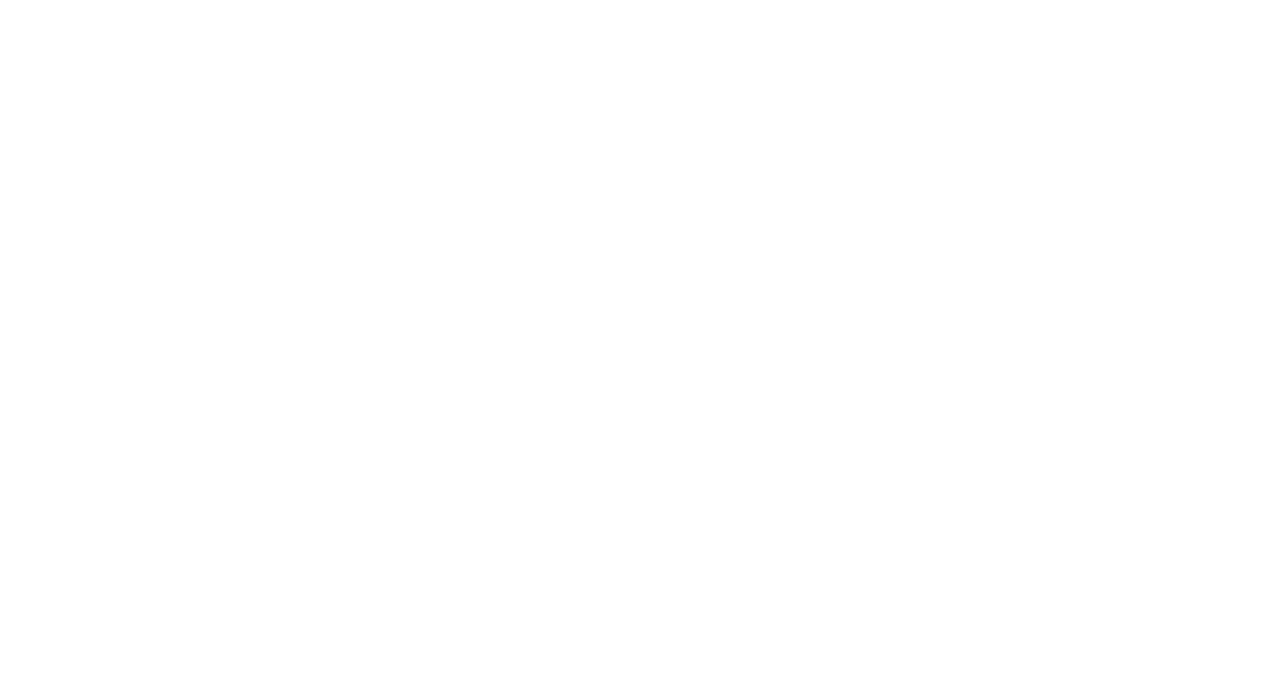
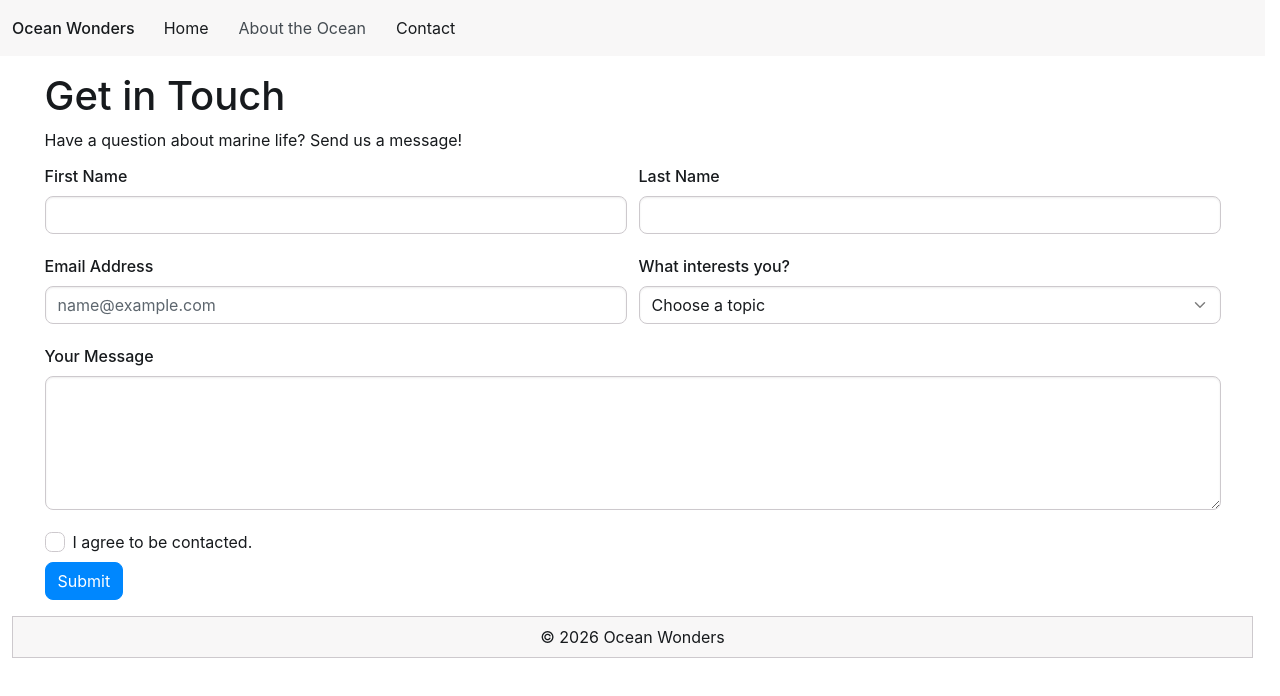
Before and after one commit to ceciliawang-0/lab6, a plain HTML site: page contact.html in a window 1280 px wide. Drawn offline with Linux system fonts and the light colour scheme.

Commit message:
contact page

```diff
--- a/contact.html
+++ b/contact.html
@@ -9,6 +9,132 @@
     <script type="module" src="js/bootstrap.bundle.min.js"></script>
 </head>
 <body>
+    <nav class="navbar md:navbar-expand bg-1 fg-2">
+        <div class="container-fluid">
+            <a class="navbar-brand" href="index.html">Ocean Wonders</a>
+
+            <button class="btn-icon navbar-toggler"
+                    type="button"
+                    data-bs-toggle="drawer"
+                    data-bs-target="#navbarNav"
+                    aria-controls="navbarNav"
+                    aria-expanded="false"
+                    aria-label="Toggle navigation">
+                <span class="navbar-toggler-icon" aria-hidden="true"></span>
+            </button>
+            <dialog class="drawer drawer-end"
+                    tabindex="-1"
+                    id="navbarNav"
+                    aria-labelledby="navbarNavLabel">
+                <div class="drawer-header">
+                    <span class="drawer-title" id="navbarNavLabel">Menu</span>
+                    <button type="button"
+                            class="btn-close"
+                            data-bs-dismiss="drawer"
+                            aria-label="Close">
+                    </button>
+                </div>
+                <div class="drawer-body">
+                    <ul class="navbar-nav">
+
+                        <li class="nav-item">
+                            <a class="nav-link active"
+                               aria-current="page"
+                               href="index.html">Home</a>
+                        </li>
+
+                        <li class="nav-item">
+                            <a class="nav-link" href="#">About the Ocean</a>
+                        </li>
+
+                        <li class="nav-item">
+                            <a class="nav-link active" href="contact.html">Contact</a>
+                        </li>
+                    </ul>
+                </div>
+            </dialog>
+        </div>
+    </nav>
+
+    <main class="container mt-5">
+
+        <h1 class="mb-3">Get in Touch</h1>
+
+        <p class="mb-4">
+            Have a question about marine life?
+            Send us a message!
+        </p>
+
+        <form>
+            <div class="row g-4">
+
+                <div class="col-12 md:col-6">
+                    <div class="mb-3 form-field">
+                        <label for="firstName" class="form-label">First Name</label>
+                        <input type="text" class="form-control"
+                            id="firstName" name="firstName" required>
+                    </div>
+                </div>
+
+                <div class="col-12 md:col-6">
+                    <div class="mb-3 form-field">
+                        <label for="lastName" class="form-label">Last Name</label>
+                        <input type="text" class="form-control"
+                            id="lastName" name="lastName" required>
+                    </div>
+                </div>
+
+                <div class="col-12 md:col-6">
+                    <div class="mb-3 form-field">
+                        <label for="email" class="form-label">Email Address</label>
+                        <input type="email" class="form-control"
+                            id="email" name="email" placeholder="name@example.com" required>
+                    </div>
+                </div>
+
+                <div class="col-12 md:col-6">
+                    <div class="mb-3 form-field">
+                        <label for="topic" class="form-label">What interests you?</label>
+                        <select class="form-control" id="topic" name="topic" required>
+                            <option value="">Choose a topic</option>
+                            <option value="marine-life">Marine Life</option>
+                            <option value="coral-reefs">Coral Reefs</option>
+                            <option value="conservation">Ocean Conservation</option>
+                        </select>
+                    </div>
+                </div>
+
+                <div class="col-12">
+                    <div class="mb-3 form-field">
+                        <label for="message" class="form-label">Your Message</label>
+                        <textarea class="form-control" id="message"
+                                name="message" rows="5" required></textarea>
+                    </div>
+                </div>
+
+                <div class="col-12">
+                    <div class="mb-3 form-field">
+                        <input type="checkbox" class="check"
+                            id="consent" name="consent" required>
+                        <label for="consent">I agree to be contacted.</label>
+                    </div>
+                </div>
+
+            </div>
+
+            <button type="submit" class="btn-solid theme-primary">
+                Submit
+            </button>
+
+        </form>
+
+    </main>
+    <footer class="container-fluid mt-5">
+        <p class="p-3 bg-1 border d-flex justify-content-center">
+            © 2026 Ocean Wonders
+        </p>
+    </footer>
+
 
 </body>
 </html>
```
